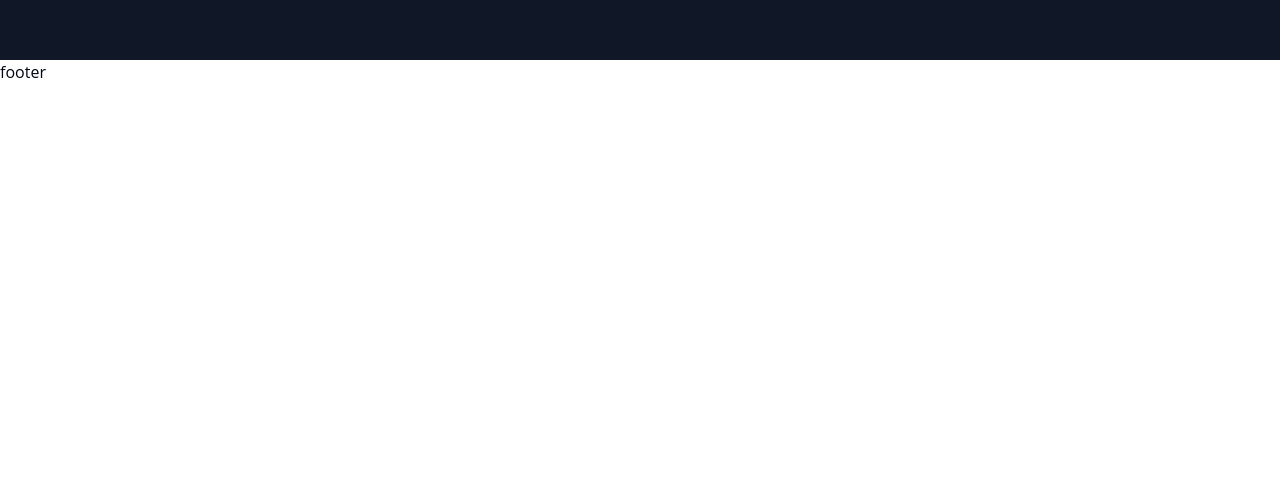
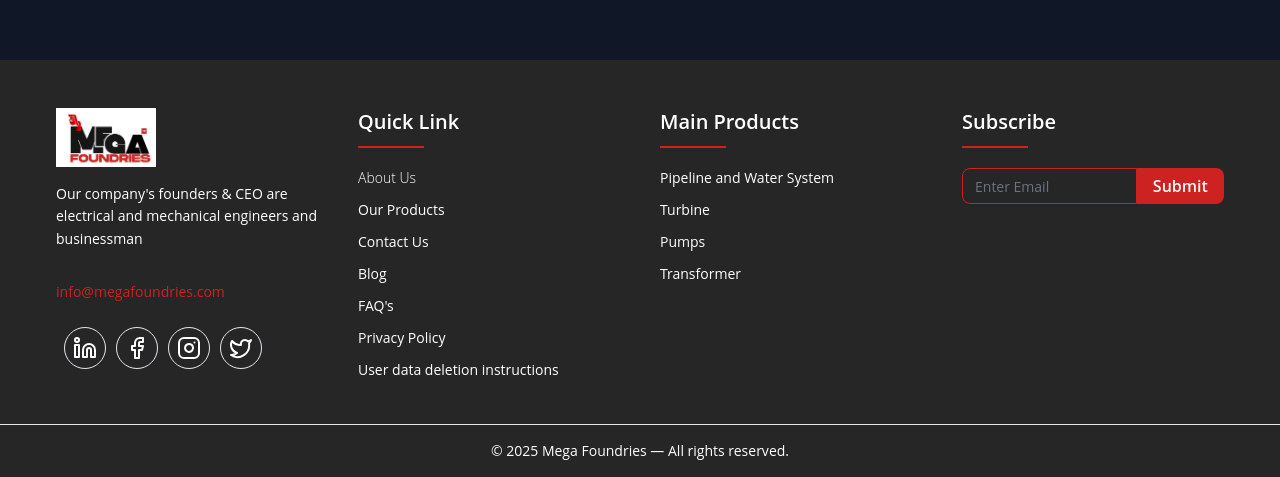
Before and after one commit to DJRATAN/mega-foundries, a Next.js app: page / in a window 1280 px wide. Shown: the part 866-1343 px from the top of the page. Before the commit the page ends 950 px from the top, so only its background shows below. Built offline with nearby package versions, Linux system fonts and the light colour scheme.

Commit message:
footer added

```diff
--- a/src/app/components/footer.tsx
+++ b/src/app/components/footer.tsx
@@ -1,11 +1,110 @@
+import { Button } from '@/components/ui/button';
+import { Input } from '@/components/ui/input';
+import { Facebook, Instagram, Linkedin, MessageCircle, Twitter } from 'lucide-react';
+import Image from 'next/image';
+import Link from 'next/link';
 import React from 'react'
 
+
 const Footer = () => {
+
+
   return (
-    <div>
-      footer
-    </div>
-  )
-}
+    <footer className="bg-neutral-800 text-white relative">
+      <div className="container mx-auto px-4 sm:px-6 lg:px-14 pt-12 pb-8">
+        <div className="grid grid-cols-1 md:grid-cols-2 lg:grid-cols-4 gap-10">
+
+          <div>
+            <div className="mb-4">
+              <Link href={'/'}><Image src={'/logo.jpeg'} alt='Logo' height={100} width={100} /></Link>
+
+            </div>
+
+            <p className="pb-3 transition-colors text-sm mb-4 leading-relaxed max-w-xs">
+              Our company's founders & CEO are electrical and mechanical engineers and businessman
+            </p>
+            <a href="mailto:info@megafoundries.com" className="text-[#cc2221] hover:text-[#cc2221] text-sm font-medium transition-colors">
+              info@megafoundries.com
+            </a>
+
+            {/* Social Icons */}
+
+            <div className="flex space-x-0.5 mt-6 ml-2 gap-2">
+              <Link href={'/'} className='p-2 border rounded-3xl'><Linkedin className='w-6 h-6' /></Link>
+              <Link href={'/'} className='p-2 border rounded-3xl'><Facebook className='w-6 h-6' /></Link>
+              <Link href={'/'} className='p-2 border rounded-3xl'><Instagram className='w-6 h-6' /></Link>
+              <Link href={'/'} className='p-2 border rounded-3xl'><Twitter className='w-6 h-6' /></Link>
+            </div>
+          </div>
+
+          <div className='flex flex-col'>
+            <h4 className="text-xl font-semibold mb-5 text-white relative pb-3">
+              Quick Link
+              {/* Red underline accent */}
+              <span className="absolute left-0 bottom-0 h-0.5 w-1/4 bg-[#cc2221]"></span>
+            </h4>
+            <Link href={'/'} className="text-neutral-400zz pb-3 hover:text-red-500 transition-colors text-sm font-light"> About Us </Link>
+            <Link href={'/'} className="pb-3 text-sm hover:text-[#cc2221] transition-colors text-sm"> Our Products </Link>
+            <Link href={'/'} className="pb-3 text-sm hover:text-[#cc2221] transition-colors text-sm"> Contact Us </Link>
+            <Link href={'/'} className="pb-3 text-sm hover:text-[#cc2221] transition-colors text-sm"> Blog </Link>
+            <Link href={'/'} className="pb-3 text-sm hover:text-[#cc2221] transition-colors text-sm"> FAQ's </Link>
+            <Link href={'/'} className="pb-3 text-sm hover:text-[#cc2221] transition-colors text-sm"> Privacy Policy </Link>
+            <Link href={'/'} className="pb-3 text-sm hover:text-[#cc2221] transition-colors text-sm"> User data deletion instructions </Link>
+          </div>
+          <div className='flex flex-col'>  <h4 className="text-xl font-semibold mb-5 text-white relative pb-3">
+            Main Products
+            {/* Red underline accent */}
+            <span className="absolute left-0 bottom-0 h-0.5 w-1/4 bg-[#cc2221]"></span>
+          </h4>
+            <Link href={'/'} className="pb-3 text-sm hover:text-[#cc2221] transition-colors text-sm"> Pipeline and Water System </Link>
+            <Link href={'/'} className="pb-3 text-sm hover:text-[#cc2221] transition-colors text-sm"> Turbine </Link>
+            <Link href={'/'} className="pb-3 text-sm hover:text-[#cc2221] transition-colors text-sm"> Pumps </Link>
+            <Link href={'/'} className="pb-3 text-sm hover:text-[#cc2221] transition-colors text-sm"> Transformer </Link>
+          </div>
+
+           <div>
+             <h4 className="text-xl font-semibold mb-5 text-white relative pb-3">
+              Subscribe
+              {/* Red underline accent */}
+              <span className="absolute left-0 bottom-0 h-0.5 w-1/4 bg-[#cc2221]"></span>
+            </h4>
+
+            <div className="flex w-full">
+              {/* Using mock Input component */}
+              <Input
+                type="email"
+                placeholder="Enter Email"
+                // value={email}
+                // onChange={(e) => setEmail(e.target.value)}
+                className="rounded-r-none border-[#cc2221] focus-visible:ring-[#cc2221] text-neutral-800 w-2/3"
+              />
+              {/* Reusing mock Button component */}
+              <Button
+                variant="newColor"
+                // onClick={handleSubscribe}
+                className="rounded-l-none text-base font-semibold transition-colors w-1/3"
+              >
+                Submit
+              </Button>
+            </div>
+          </div>
+        </div>
+      </div>
+
+{/* Copyright Bar */}
+<div className="border-t py-4">
+  <div className="container mx-auto px-4 flex justify-center items-center text-center">
+    <p className="text-sm">
+      © 2025 Mega Foundries — All rights reserved.
+    </p>
+  </div>
+</div>
+
+
+    </footer>
+  );
+};
+
+
 
 export default Footer
--- a/src/app/components/navbar.tsx
+++ b/src/app/components/navbar.tsx
@@ -5,15 +5,15 @@ import Link from 'next/link';
 import React from 'react'
 
 const topMenuItems = [
-    { label: 'Became a', href: '#', cotent: 'Supplier', icon: UserCheck2Icon },
-    { label: 'Request for', href: '#', cotent: 'Quotations', icon: BookAIcon },
-    { label: 'Welcome', href: '#', cotent: 'Sign In/Register', icon: User }
+    { label: 'Became a', href: '#', content: 'Supplier', icon: UserCheck2Icon },
+    { label: 'Request for', href: '#', content: 'Quotations', icon: BookAIcon },
+    { label: 'Welcome', href: '#', content: 'Sign In/Register', icon: User }
 ];
 const Navbar = () => {
     return (
         <div>
             <header className="bg-white shadow-md    sticky top-0  ">
-                <div className="container mx-auto px-4 sm:px-6 lg:px-8 flex flex-col md:flex-row items-center justify-between md:space-y-0">
+                <div className="container mx-auto px-4 sm:px-6 lg:px-10 flex flex-col md:flex-row items-center justify-between md:space-y-0">
 
                     {/* 1. Logo Section */}
                     {/* //                 <LogoSection /> */}
@@ -52,18 +52,18 @@ const Navbar = () => {
                                 <div className=''><item.icon size={32} /></div>
                                 <div>
                                     <p className='text-[11px]'>{item.label}</p>
-                                    <p className='text-[11px] font-bold'>{item.cotent}</p>
+                                    <p className='text-[11px] font-bold'>{item.content}</p>
                                 </div>
                             </Link>))}
                     </div>
                 </div>
-                <div className="container mx-auto px-4 sm:px-6 lg:px-8 flex flex-col md:flex-row items-center justify-between    ">
+                <div className="container mx-auto px-4 sm:px-6 lg:px-14 flex flex-col md:flex-row items-center justify-between    ">
 
                     {/* 1. Logo Section */}
                     {/* //                 <LogoSection /> */}
                     {/* <Link href={'/'}><Image src={'/logo.jpeg'} alt='Logo' height={100} width={100} /></Link> */}
-                    <div className='gap-4 flex text-[11px]'> <p className={'flex gap-2'}><FireExtinguisherIcon className='h-3 w-3'/> Energy</p>
-                        <p className={'flex gap-2'}><Power className='h-3 w-3'/> Power Generation</p></div>
+                    <div className='gap-4 flex text-[11px]'> <p className={'flex gap-2'}><FireExtinguisherIcon className='h-3 w-3' /> Energy</p>
+                        <p className={'flex gap-2'}><Power className='h-3 w-3' /> Power Generation</p></div>
                     {/* 2. Search Bar Section (Flex-grow ensures it takes available space) */}
                     <div className="w-full md:w-auto md:grow h-8 flex justify-center">
 
@@ -72,7 +72,7 @@ const Navbar = () => {
                     {/* 3. Utility Links Section */}
                     <div className="flex shrink-0 space-x-2 lg:space-x-6">
 
-                        <p className='text-[11px] flex gap-2 align-center'> <Menu className='h-3 w-3'/> View All Categories</p>
+                        <p className='text-[11px] flex gap-2 align-center'> <Menu className='h-3 w-3' /> View All Categories</p>
 
                     </div>
                 </div>
--- a/src/app/components/top-navbar.tsx
+++ b/src/app/components/top-navbar.tsx
@@ -14,7 +14,7 @@ const TopNavbar = () => {
     <div>
       <nav className="bg-neutral-800 text-neutral-200 shadow-md">
         <div className="container mx-auto px-4 sm:px-6 lg:px-14">
-          <div className="flex justify-between items-stretch h-[36px]">
+          <div className="flex justify-between items-stretch h-9">
 
             <div className="flex space-x-1 gap-6 hover: sm:space-x-4 items-center">
               {topMenuItems.map((item) => (
--- a/src/app/layout.tsx
+++ b/src/app/layout.tsx
@@ -4,6 +4,7 @@ import "./globals.css";
 import TopNavbar from "./components/top-navbar";
 import Footer from "./components/footer";
 import Navbar from "./components/navbar";
+import Head from "next/head";
 
 const geistSans = Geist({
   variable: "--font-geist-sans",
@@ -18,23 +19,27 @@ const geistMono = Geist_Mono({
 export const metadata: Metadata = {
   title: "Mega Foundries",
   description: "Mega Foundries Product Landing Page",
+  icons: {
+    icon: "/logo.jpeg", // <-- ✅ Add favicon here
+  },
 };
 
 export default function RootLayout({
   children,
-}: Readonly<{
+}: {
   children: React.ReactNode;
-}>) {
+}) {
   return (
     <html lang="en">
-      <TopNavbar />
-      <Navbar />
-      <body
-        className={`${geistSans.variable} ${geistMono.variable} antialiased`}
-      >
+      <head>
+        <link rel="icon" href="/logo.jpeg" />
+      </head>
+      <body className={`${geistSans.variable} ${geistMono.variable} antialiased`}>
+        <TopNavbar />
+        <Navbar />
         {children}
+        <Footer />
       </body>
-      <Footer />
     </html>
   );
 }
```
Also changed, not shown: public/logo.png (added).
